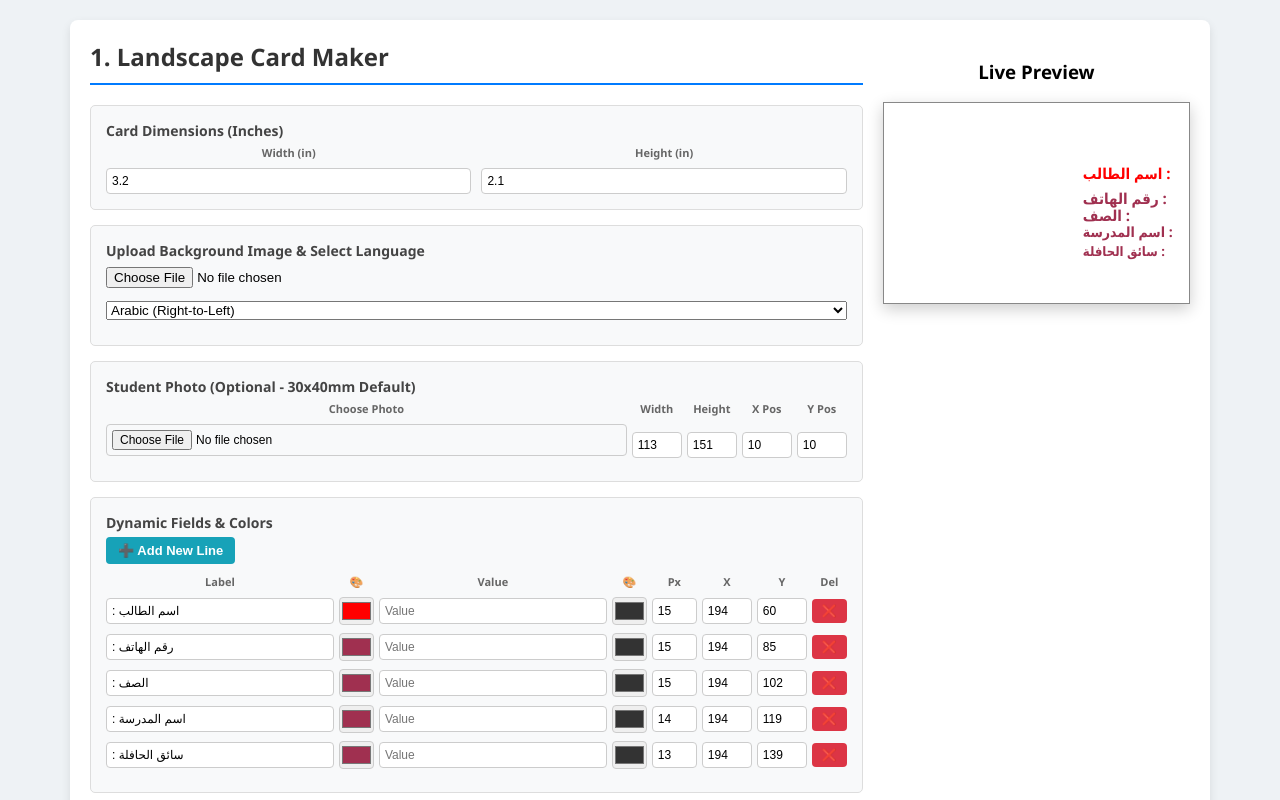
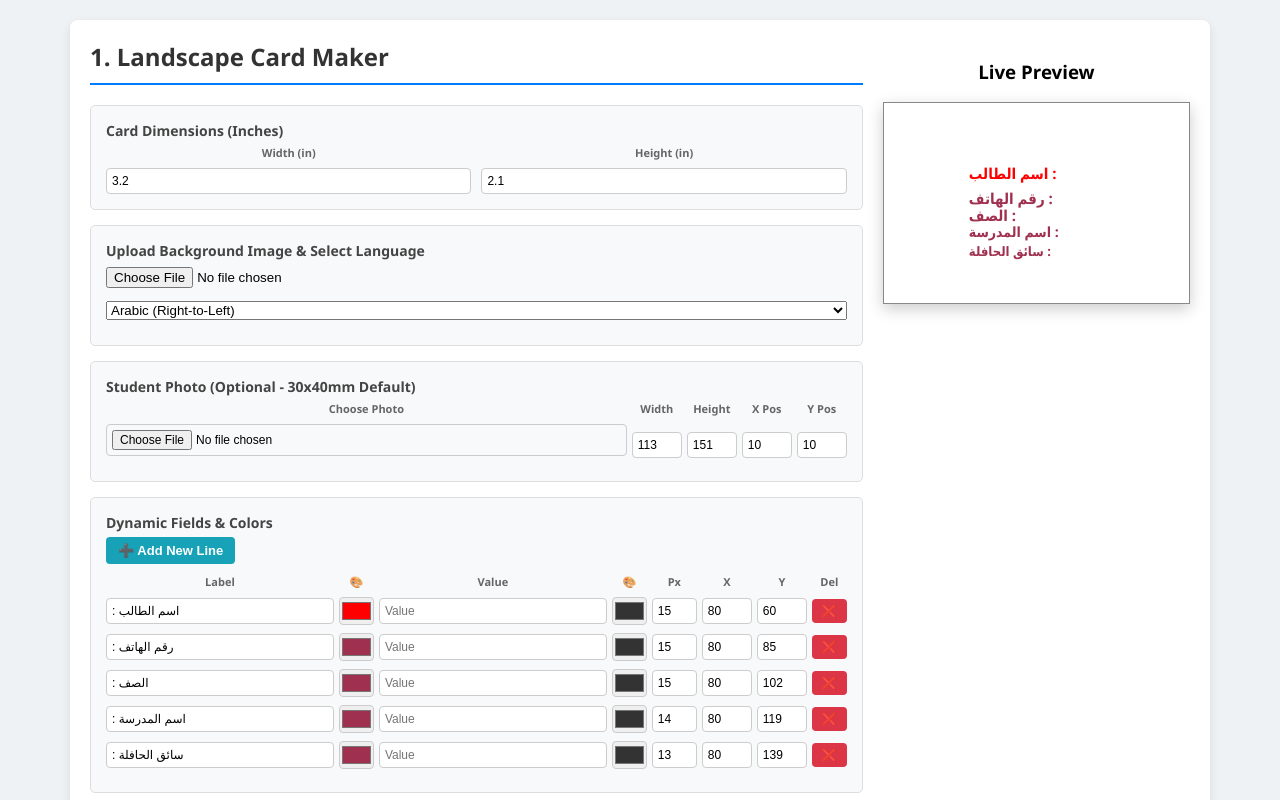
Before and after one commit to kamalhusain-24/kamalhusain-24.github.io, a plain HTML site: page index.html in a window 1280 px wide. Shown: the top 800 px of the page. Drawn offline with Linux system fonts and the light colour scheme.

Commit message:
Update index.html

```diff
--- a/index.html
+++ b/index.html
@@ -452,18 +452,18 @@
 
         window.onload = () => {
             // Landscape default rows
-            addRow('L', ': اسم الطالب', '#ff0000', '#333333', 15, 194, 60);
-            addRow('L', ': رقم الهاتف', '#a03050', '#333333', 15, 194, 85);
-            addRow('L', ': الصف', '#a03050', '#333333', 15, 194, 102);
-            addRow('L', ': اسم المدرسة', '#a03050', '#333333', 14, 194, 119);
-            addRow('L', ': سائق الحافلة', '#a03050', '#333333', 13, 194, 139);
+            addRow('L', ': اسم الطالب', '#ff0000', '#333333', 15, 80, 60);
+            addRow('L', ': رقم الهاتف', '#a03050', '#333333', 15, 80, 85);
+            addRow('L', ': الصف', '#a03050', '#333333', 15, 80, 102);
+            addRow('L', ': اسم المدرسة', '#a03050', '#333333', 14, 80, 119);
+            addRow('L', ': سائق الحافلة', '#a03050', '#333333', 13, 80, 139);
 
             // Portrait default rows
-            addRow('P', ': اسم الطالب', '#ff0000', '#333333', 12, 109, 94);
-            addRow('P', ': رقم الهاتف', '#a03050', '#333333', 12, 110, 116);
-            addRow('P', ': الصف', '#a03050', '#333333', 12, 110, 134);
-            addRow('P', ': اسم المدرسة', '#a03050', '#333333', 12, 110, 154);
-            addRow('P', ': سائق الحافلة', '#a03050', '#333333', 12, 108, 176);
+            addRow('P', ': اسم الطالب', '#ff0000', '#333333', 12, 80, 94);
+            addRow('P', ': رقم الهاتف', '#a03050', '#333333', 12, 80, 116);
+            addRow('P', ': الصف', '#a03050', '#333333', 12, 80, 134);
+            addRow('P', ': اسم المدرسة', '#a03050', '#333333', 12, 80, 154);
+            addRow('P', ': سائق الحافلة', '#a03050', '#333333', 12, 80, 176);
         };
     </script>
 </body>
```
